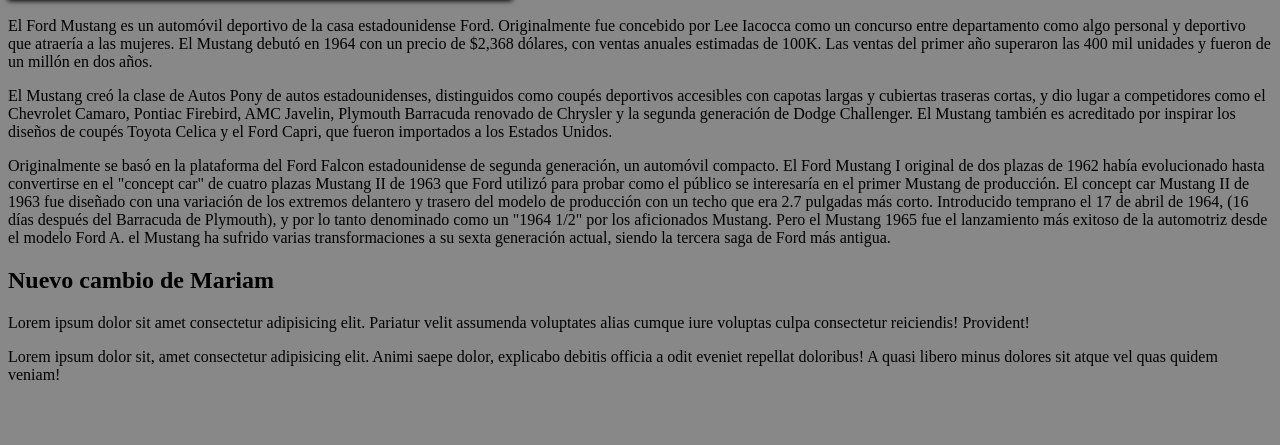
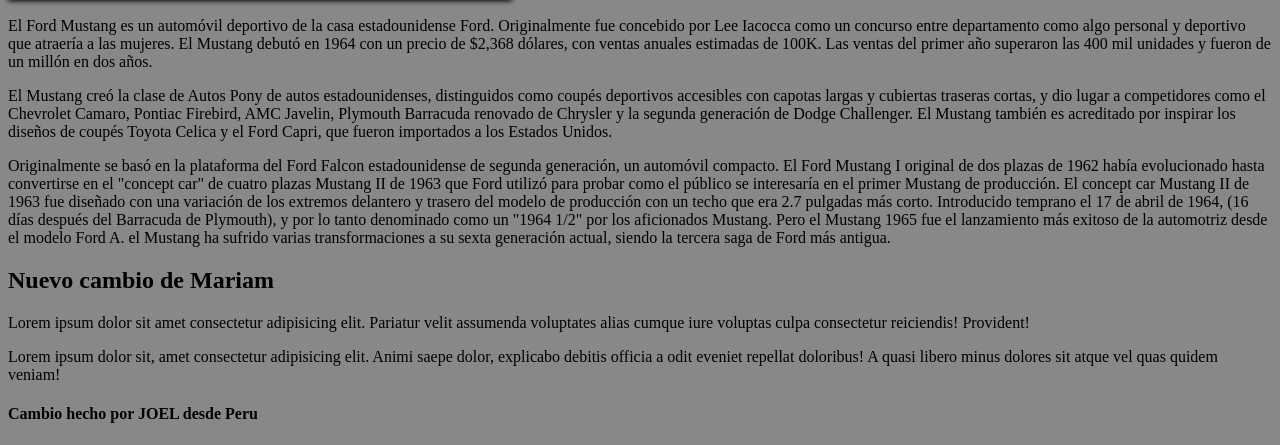
Before and after one commit to jmboada30/AprendiendoJS, a plain HTML site: page 1-RepasarHTML/index.html in a window 1280 px wide. Shown: the part 615-1060 px from the top of the page. Before the commit the page ends 1015 px from the top, so only its background shows below. Drawn offline with Linux system fonts and the light colour scheme.

Commit message:
se agrega un H4 en index del HTML

```diff
--- a/1-RepasarHTML/index.html
+++ b/1-RepasarHTML/index.html
@@ -54,6 +54,7 @@
         <p>Lorem ipsum dolor sit amet consectetur adipisicing elit. Pariatur velit assumenda voluptates alias cumque
             iure voluptas culpa consectetur reiciendis! Provident!</p>
             <p>Lorem ipsum dolor sit, amet consectetur adipisicing elit. Animi saepe dolor, explicabo debitis officia a odit eveniet repellat doloribus! A quasi libero minus dolores sit atque vel quas quidem veniam!</p>
+            <h4>Cambio hecho por JOEL desde Peru</h4>
     </section>
 </body>
 
```
